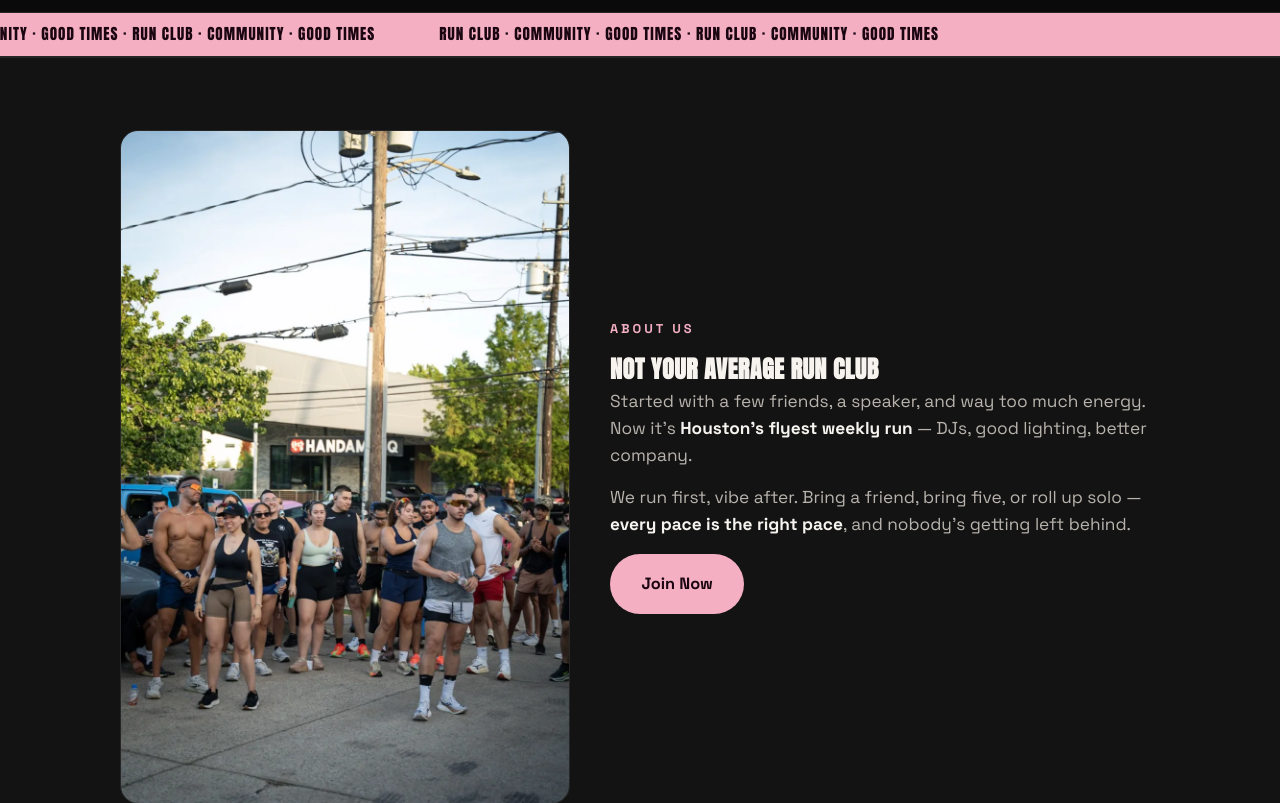
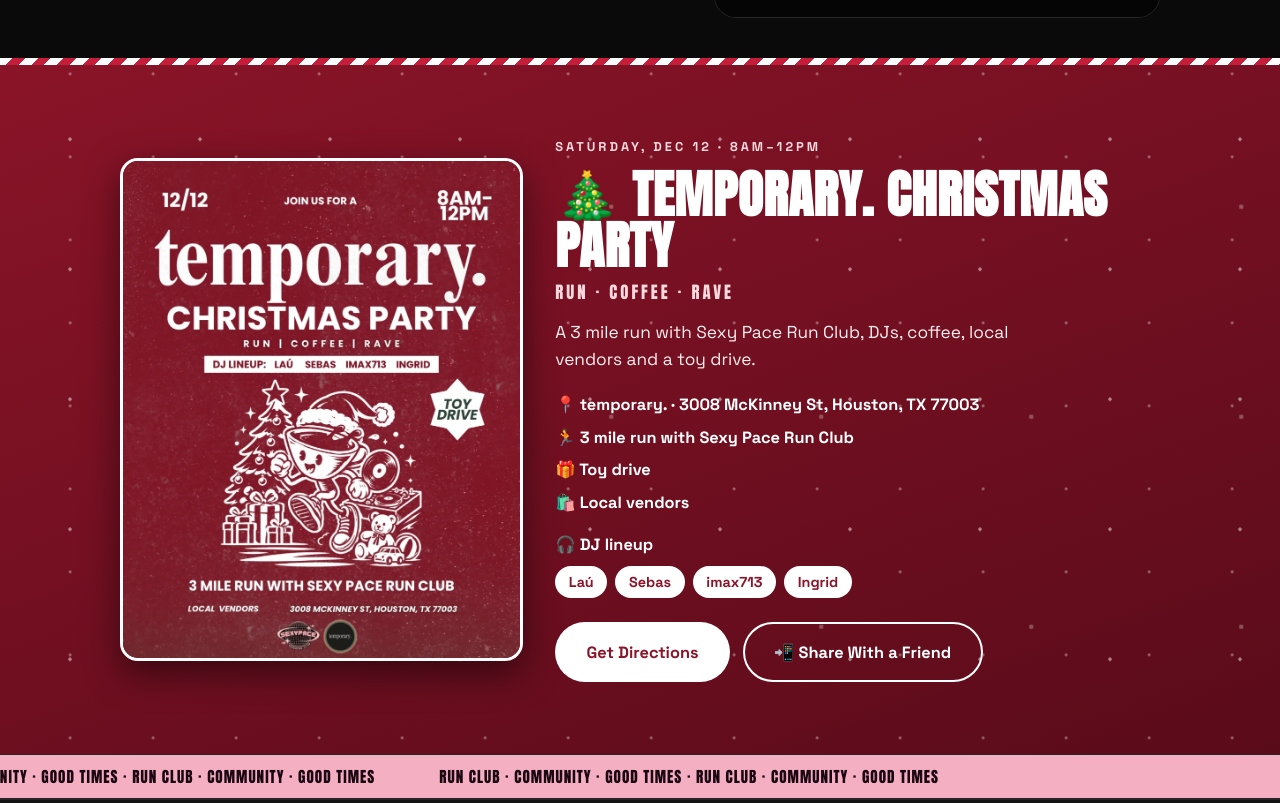
Before and after one commit to sexypacerunclub/sexypaceclub.github.io, a plain HTML site: page index.html in a window 1280 px wide. Shown: the part 762-1565 px from the top of the page. Drawn offline with Linux system fonts and the light colour scheme.

Commit message:
Christmas Party (Sat Dec 12) replaces Friendsgiving as the special event; holiday motif in expiring blocks (#52)
Remove Friendsgiving banner/section and the location-banner machinery. Add
self-expiring Christmas banner + section with flyer, directions and share.

Co-authored-by: Claude Sonnet 5.5 <noreply@anthropic.com>

```diff
--- a/index.html
+++ b/index.html
@@ -270,53 +270,52 @@
     .photographer-card .btn { margin-top: auto; }
     .photographer-card .btn + .btn { margin-top: 0.6rem; }
 
-    /* "This week's location" banner — hidden unless data-location-banner="on" on <body> */
-    #location-banner { display: none; }
-    body[data-location-banner="on"] #location-banner { display: block; }
-    #location-banner {
-      background: var(--paper);
-      border-bottom: 1px solid var(--line);
+    /* Christmas party (Sat Dec 12) — palette from the flyer: deep red + white. All holiday decoration
+       (candy-cane stripes, snow) lives inside these dated blocks so it leaves with them. */
+    #xmas-banner { background: linear-gradient(90deg, #8a1428 0%, #8a1428 55%, #1f5a3a 100%); position: relative; }
+    #xmas-banner::after, #christmas-party::after {
+      content: ""; position: absolute; left: 0; right: 0; bottom: 0; height: 5px;
+      background: repeating-linear-gradient(135deg, #ffffff 0 9px, #c41e3a 9px 18px);
     }
-    .location-banner-link {
-      display: flex;
-      flex-wrap: wrap;
-      align-items: center;
-      justify-content: center;
-      gap: 0.05rem 0.7rem;
-      padding: 0.7rem 1.25rem;
-      color: #1a0510;
-      font-size: 0.92rem;
-      text-decoration: none;
+    #christmas-party::after { bottom: auto; top: 0; height: 7px; }
+    .xmas-banner-link { display: flex; flex-wrap: wrap; align-items: center; justify-content: center; gap: 0.05rem 0.7rem; padding: 0.65rem 1.25rem 0.8rem; color: #fff; font-size: 0.92rem; text-decoration: none; }
+    .xmas-banner-link strong { font-weight: 700; }
+    .xmas-banner-link span { font-weight: 500; opacity: 0.92; }
+    .xmas-banner-link:hover { background: rgba(0,0,0,0.16); }
+    #christmas-party { position: relative; overflow: hidden; background: linear-gradient(160deg, #8a1428 0%, #5a0b1a 100%); color: #fff; padding-top: calc(4.5rem + 7px); }
+    #christmas-party::before {
+      content: ""; position: absolute; inset: 0; pointer-events: none; opacity: 0.55;
+      background-image:
+        radial-gradient(circle, rgba(255,255,255,0.9) 1.4px, transparent 2px),
+        radial-gradient(circle, rgba(255,255,255,0.7) 1px, transparent 1.6px),
+        radial-gradient(circle, rgba(255,255,255,0.5) 2px, transparent 2.6px);
+      background-size: 130px 130px, 83px 83px, 210px 210px;
+      background-position: 0 0, 31px 47px, 90px 20px;
     }
-    .location-banner-link strong { font-weight: 700; }
-    .location-banner-link span { font-weight: 500; }
-    .location-banner-link:hover { background: #fff; }
-    /* Optional seasonal variant: add class="fall" to #location-banner */
-    #location-banner.fall { background: linear-gradient(90deg, #b52d00, #c8400a); border-bottom-color: #7a1f00; }
-    #location-banner.fall .location-banner-link { color: #fbf3df; }
-    #location-banner.fall .location-banner-link:hover { background: rgba(0,0,0,0.12); }
-
-    /* Friendsgiving (Wed Nov 18) — palette lifted from the flyer: cream + burnt orange */
-    #friendsgiving { background: #f8f0d8; color: #c83000; border-top: 4px solid #c83000; border-bottom: 1px solid #e7d9b4; }
-    .fg-grid { display: grid; gap: 2rem; align-items: center; }
-    @media (min-width: 880px) { .fg-grid { grid-template-columns: 0.8fr 1.2fr; } }
-    .fg-flyer { order: 2; width: 100%; max-width: 440px; margin: 0 auto; border-radius: 18px; border: 1px solid #e0cf9f; box-shadow: 0 10px 30px rgba(120,40,0,0.18); }
-    @media (min-width: 880px) { .fg-flyer { order: 0; } }
-    #friendsgiving .eyebrow { color: #c83000; }
-    #friendsgiving h2 { color: #c83000; font-size: clamp(2.1rem, 6vw, 3.2rem); line-height: 1; }
-    .fg-tag { font-size: 1.12rem; margin: 0.9rem 0 1.2rem; max-width: 46ch; color: #8a2a08; }
-    .fg-facts { list-style: none; margin: 0 0 1.3rem; padding: 0; display: grid; gap: 0.45rem; font-size: 1.02rem; font-weight: 700; }
-    .fg-facts li small { display: block; font-weight: 500; font-size: 0.88rem; opacity: 0.85; }
-    .fg-dress { margin: 0 0 1.5rem; }
-    .fg-dress strong { display: block; margin-bottom: 0.5rem; font-size: 1.02rem; }
-    .fg-swatches { display: flex; flex-wrap: wrap; gap: 0.5rem; }
-    .fg-swatch { display: inline-flex; align-items: center; gap: 0.45rem; background: #fffaf0; border: 1px solid #e0cf9f; border-radius: 999px; padding: 0.35em 0.85em 0.35em 0.5em; font-size: 0.88rem; font-weight: 700; color: #5a2a10; }
-    .fg-swatch i { width: 1.05rem; height: 1.05rem; border-radius: 50%; border: 1px solid rgba(0,0,0,0.18); display: inline-block; }
-    .fg-actions { display: flex; flex-wrap: wrap; gap: 0.8rem; }
-    #friendsgiving .btn-primary { background: #c83000; color: #fbf3df; }
-    #friendsgiving .btn-primary:hover { background: #a82600; box-shadow: 0 8px 24px rgba(200,48,0,0.3); }
-    #friendsgiving .btn-ghost { color: #c83000; border-color: #c83000; }
-    #friendsgiving .btn-ghost:hover { background: #c83000; color: #fbf3df; }
+    @media (prefers-reduced-motion: no-preference) {
+      #christmas-party::before { animation: snow-drift 40s linear infinite; }
+      @keyframes snow-drift { to { background-position: 40px 130px, 12px 130px, 60px 210px; } }
+    }
+    #christmas-party .wrap { position: relative; z-index: 1; }
+    .xm-grid { display: grid; gap: 2rem; align-items: center; }
+    @media (min-width: 880px) { .xm-grid { grid-template-columns: 0.8fr 1.2fr; } }
+    .xm-flyer { order: 2; width: 100%; max-width: 440px; margin: 0 auto; border-radius: 18px; border: 3px solid #fff; box-shadow: 0 12px 34px rgba(0,0,0,0.5); }
+    @media (min-width: 880px) { .xm-flyer { order: 0; } }
+    #christmas-party .eyebrow { color: #ffd9de; }
+    #christmas-party h2 { color: #fff; font-size: clamp(2.1rem, 6vw, 3.2rem); line-height: 1; }
+    .xm-sub { font-family: var(--display); text-transform: uppercase; letter-spacing: 3px; color: #ffd9de; font-size: 1.05rem; margin: 0.5rem 0 0; }
+    .xm-tag { font-size: 1.08rem; margin: 0.9rem 0 1.2rem; color: #ffeef0; max-width: 46ch; }
+    .xm-facts { list-style: none; margin: 0 0 1.1rem; padding: 0; display: grid; gap: 0.45rem; font-size: 1.02rem; font-weight: 700; }
+    .xm-facts li small { display: block; font-weight: 500; font-size: 0.88rem; opacity: 0.85; }
+    .xm-djs { margin: 0 0 1.5rem; }
+    .xm-djs strong { display: block; margin-bottom: 0.5rem; font-size: 1.02rem; }
+    .xm-dj-list { display: flex; flex-wrap: wrap; gap: 0.5rem; }
+    .xm-dj { background: #fff; color: #8a1428; border-radius: 999px; padding: 0.35em 0.95em; font-size: 0.9rem; font-weight: 700; }
+    .xm-actions { display: flex; flex-wrap: wrap; gap: 0.8rem; }
+    #christmas-party .btn-primary { background: #fff; color: #8a1428; }
+    #christmas-party .btn-primary:hover { background: #ffeef0; box-shadow: 0 8px 24px rgba(0,0,0,0.35); }
+    #christmas-party .btn-ghost { color: #fff; border-color: #fff; }
+    #christmas-party .btn-ghost:hover { background: #fff; color: #8a1428; }
 
     /* Permanent "jump to photos" banner, always visible under the nav */
     .photos-banner {
@@ -403,23 +402,7 @@
     @media (min-width: 800px) { .sticky-cta { display: none; } }
   </style>
 </head>
-<!-- ============================================================
-     LOCATION BANNER — for a week when the Wednesday run is NOT at the
-     usual spot. Hidden unless its switch below is "on":
-       ON:  data-location-banner="on" (and edit the venue/date/address
-            in <div id="location-banner"> below the nav).
-       OFF: data-location-banner="off" once the week is over — the markup
-            stays in the file, hidden, ready to edit next time.
-     CURRENTLY ON for Wed Nov 18, 2026 (Friendsgiving at The Kennedy, with
-     class="fall" for the seasonal colors). Dated elements (this banner and
-     the #friendsgiving section) hide themselves after their data-expires
-     time (end of Nov 18, Central) via the little script right after each, so
-     they can't go stale on screen. That is client-side only: the text stays
-     in the page source until someone deletes it, so remove them after the
-     date (see DECISIONS.eng.md). When reusing: new copy + new data-expires.
-     (Previous weeks: Oct 7 Christian's Tailgate; Oct 21 Fleet Feet Woodway.)
-     ============================================================ -->
-<body data-location-banner="on">
+<body>
   <!-- Google Tag Manager (noscript) -->
   <noscript><iframe src="https://www.googletagmanager.com/ns.html?id=GTM-NH7PDQ4V" height="0" width="0" style="display:none;visibility:hidden"></iframe></noscript>
   <!-- End Google Tag Manager (noscript) -->
@@ -442,21 +425,15 @@
     </div>
   </nav>
 
-  <!-- THIS WEEK'S LOCATION — hidden unless data-location-banner="on" on
-       <body>. Sits first (above the photo banner) because
-       showing up at the wrong place is the costliest thing a visitor can
-       get wrong. The whole banner links to Google Maps. -->
-  <div id="location-banner" class="fall" data-expires="2026-11-19T00:00:00-06:00">
-    <a class="wrap location-banner-link" href="https://www.google.com/maps/search/?api=1&amp;query=The%20Kennedy%203210%20W%20Dallas%20St%20Houston%20TX%2077019" target="_blank" rel="noopener" data-cta="location_banner">
-      <strong>🦃 Friendsgiving · This Wed, Nov 18</strong>
-      <span>📍 The Kennedy · not Hermann Park →</span>
-      <span>Wear fall colors 🍂 · Early miles 6:30 · Start 7:30</span>
+  <!-- CHRISTMAS PARTY banner, Sat Dec 12. Dated: hides itself after data-expires; delete it from the
+       file afterwards (client-side removal leaves the text in the page source). -->
+  <div id="xmas-banner" data-expires="2026-12-13T00:00:00-06:00">
+    <a class="wrap xmas-banner-link" href="#christmas-party" data-cta="christmas_party_banner">
+      <strong>🎄 This Sat, Dec 12: temporary. Christmas Party</strong>
+      <span>Run · Coffee · Rave · details ↓</span>
     </a>
   </div>
   <script>
-    // Self-expiring: a dated element must never outlive its date (the Oct 7
-    // banner stayed up 12 days past it). Hides the element just above this
-    // script after its data-expires. Copy this one-liner after any dated block.
     (function (s) { var e = s.previousElementSibling, t = e && Date.parse(e.getAttribute('data-expires')); if (t && Date.now() > t) e.remove(); })(document.currentScript);
   </script>
 
@@ -496,33 +473,37 @@
   </header>
 
   <!-- ============================================================
-       FRIENDSGIVING — Wed Nov 18, 2026. Dated: hides itself after its
-       data-expires (script right below); delete it from the file after
-       the date. Palette is the flyer's (cream #f8f0d8, burnt orange #c83000).
+       CHRISTMAS PARTY, Sat Dec 12, 2026, 8AM-12PM, hosted by temporary. (Temporary Coffee,
+       3008 McKinney St) with a 3 mile Sexy Pace run. Dated: hides itself after data-expires;
+       delete it from the file afterwards. Facts are the flyer's only: no cost, RSVP or run
+       start time was given, so none is shown.
        ============================================================ -->
-  <section id="friendsgiving" data-expires="2026-11-19T00:00:00-06:00">
-    <div class="wrap fg-grid">
-      <img class="fg-flyer" src="friendsgiving-2026-flyer.webp" alt="Invitation: A SexyPace Friendsgiving, 11-18-26 at The Kennedy, 3210 W Dallas St, Houston TX 77019. Early miles at 6:30pm, regular miles at 7:30pm." width="900" height="1261" loading="lazy" />
+  <section id="christmas-party" data-expires="2026-12-13T00:00:00-06:00">
+    <div class="wrap xm-grid">
+      <img class="xm-flyer" src="christmas-party-2026-flyer.webp" alt="Flyer: temporary. Christmas Party, 12/12, 8AM to 12PM. Run, coffee, rave. DJ lineup: Laú, Sebas, imax713, Ingrid. Toy drive. 3 mile run with Sexy Pace Run Club. Local vendors. 3008 McKinney St, Houston, TX 77003." width="900" height="1125" loading="lazy" />
       <div>
-        <span class="eyebrow">Wednesday, Nov 18</span>
-        <h2>A Sexy Pace Friendsgiving</h2>
-        <p class="fg-tag">Let's celebrate gratitude, laughter, friendship, and community together!</p>
-        <ul class="fg-facts">
-          <li>📍 The Kennedy · 3210 W Dallas St, Houston, TX 77019<small>Not at Hermann Park this week</small></li>
-          <li>🏃 Early miles 6:30PM · Regular miles 7:30PM</li>
+        <span class="eyebrow">Saturday, Dec 12 · 8AM–12PM</span>
+        <h2>🎄 temporary. Christmas Party</h2>
+        <p class="xm-sub">Run · Coffee · Rave</p>
+        <p class="xm-tag">A 3 mile run with Sexy Pace Run Club, DJs, coffee, local vendors and a toy drive.</p>
+        <ul class="xm-facts">
+          <li>📍 temporary. · 3008 McKinney St, Houston, TX 77003</li>
+          <li>🏃 3 mile run with Sexy Pace Run Club</li>
+          <li>🎁 Toy drive</li>
+          <li>🛍️ Local vendors</li>
         </ul>
-        <div class="fg-dress">
-          <strong>🍂 Wear fall colors</strong>
-          <div class="fg-swatches">
-            <span class="fg-swatch"><i style="background:#6b4226"></i>Brown</span>
-            <span class="fg-swatch"><i style="background:#7a1f2b"></i>Maroon</span>
-            <span class="fg-swatch"><i style="background:#d9631e"></i>Orange</span>
-            <span class="fg-swatch"><i style="background:#e8b923"></i>Yellow</span>
+        <div class="xm-djs">
+          <strong>🎧 DJ lineup</strong>
+          <div class="xm-dj-list">
+            <span class="xm-dj">Laú</span>
+            <span class="xm-dj">Sebas</span>
+            <span class="xm-dj">imax713</span>
+            <span class="xm-dj">Ingrid</span>
           </div>
         </div>
-        <div class="fg-actions">
-          <a class="btn btn-primary" href="https://www.google.com/maps/search/?api=1&amp;query=The%20Kennedy%203210%20W%20Dallas%20St%20Houston%20TX%2077019" target="_blank" rel="noopener" data-cta="friendsgiving_directions">Get Directions</a>
-          <a class="btn btn-ghost" id="friendsgiving-share-btn" href="sms:?body=Friendsgiving%20with%20Sexy%20Pace%21%20%F0%9F%A6%83%20Wed%20Nov%2018%20at%20The%20Kennedy%20%283210%20W%20Dallas%20St%29%20%E2%80%94%20early%20miles%206%3A30%2C%20run%20at%207%3A30.%20Wear%20fall%20colors%20%F0%9F%8D%82%20Not%20at%20the%20park%20this%20week%21%20https%3A%2F%2Fsexypacerunningclub.com%2F%3Futm_source%3Dsexypacerunningclub.com%26utm_medium%3Dshare%26utm_campaign%3Dfriendsgiving_2026%26utm_content%3Dshare_button%23friendsgiving" data-cta="friendsgiving_share">📲 Share With a Friend</a>
+        <div class="xm-actions">
+          <a class="btn btn-primary" href="https://www.google.com/maps/search/?api=1&amp;query=Temporary%20Coffee%203008%20McKinney%20St%20Houston%20TX%2077003" target="_blank" rel="noopener" data-cta="christmas_party_directions">Get Directions</a>
+          <a class="btn btn-ghost" id="christmas-party-share-btn" href="sms:?body=Christmas%20party%20with%20Sexy%20Pace%20%2B%20temporary.%21%20%F0%9F%8E%84%20Sat%20Dec%2012%2C%208AM-12PM%20at%203008%20McKinney%20St%3A%203%20mile%20run%2C%20coffee%2C%20DJs%2C%20local%20vendors%20and%20a%20toy%20drive.%20https%3A%2F%2Fsexypacerunningclub.com%2F%3Futm_source%3Dsexypacerunningclub.com%26utm_medium%3Dshare%26utm_campaign%3Dchristmas_party_2026%26utm_content%3Dshare_button%23christmas-party" data-cta="christmas_party_share">📲 Share With a Friend</a>
         </div>
       </div>
     </div>
@@ -547,10 +528,10 @@
       }
     }
 
-    wireShareButton('friendsgiving-share-btn', {
-      title: 'A Sexy Pace Friendsgiving',
-      text: 'Friendsgiving with Sexy Pace! 🦃 Wed Nov 18 at The Kennedy (3210 W Dallas St) — early miles 6:30, run at 7:30. Wear fall colors 🍂 Not at the park this week!',
-      url: 'https://sexypacerunningclub.com/?utm_source=sexypacerunningclub.com&utm_medium=share&utm_campaign=friendsgiving_2026&utm_content=share_button#friendsgiving'
+    wireShareButton('christmas-party-share-btn', {
+      title: 'temporary. Christmas Party — Sexy Pace Running Club',
+      text: 'Christmas party with Sexy Pace + temporary.! 🎄 Sat Dec 12, 8AM-12PM at 3008 McKinney St: 3 mile run, coffee, DJs, local vendors and a toy drive.',
+      url: 'https://sexypacerunningclub.com/?utm_source=sexypacerunningclub.com&utm_medium=share&utm_campaign=christmas_party_2026&utm_content=share_button#christmas-party'
     });
 
     wireShareButton('hero-share-btn', {
```
Also changed, not shown: christmas-party-2026-flyer.webp (added), friendsgiving-2026-flyer.webp (deleted), 1 other file.
